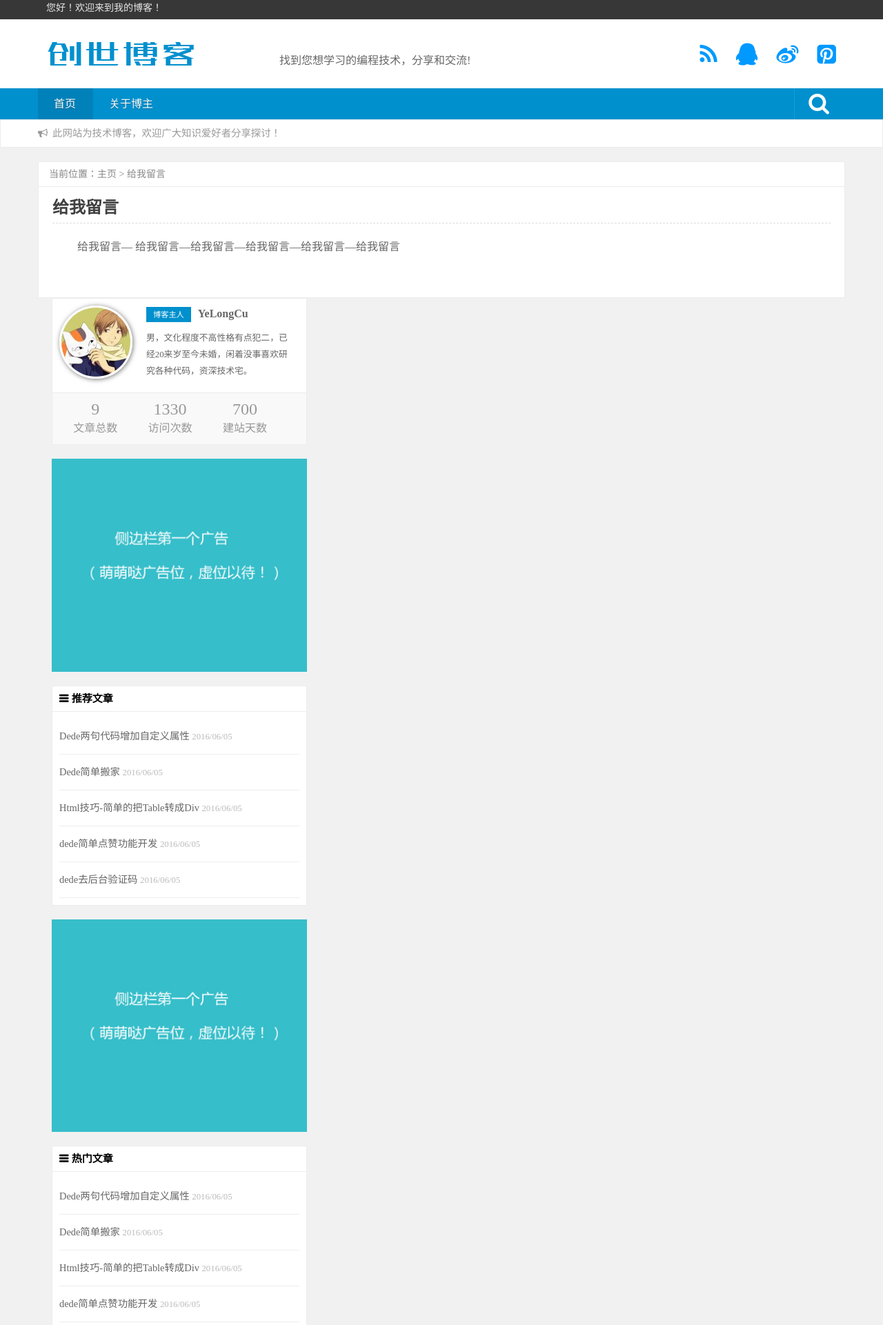
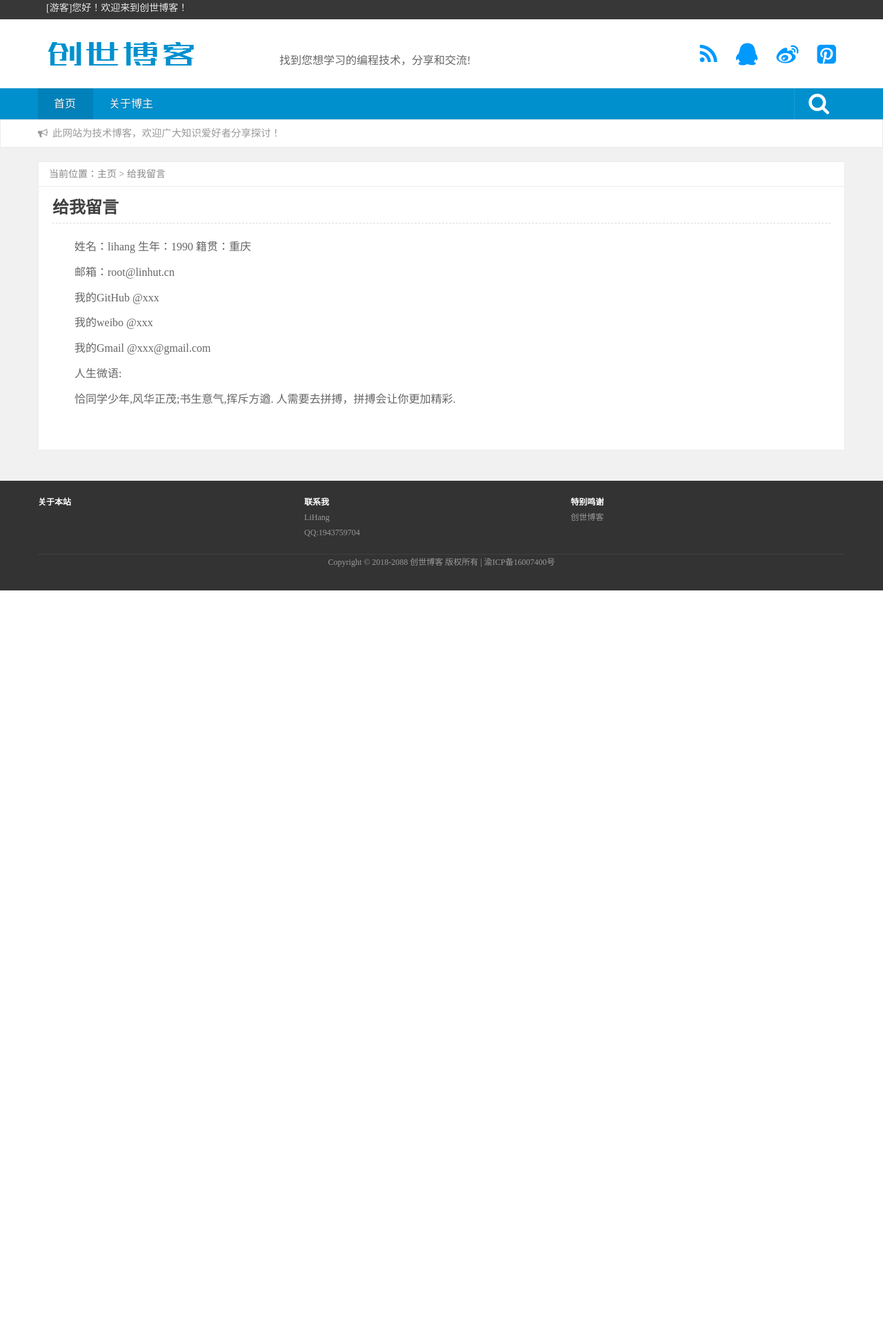
Before and after one commit to yuwuxin/blog_fishsou_com, a Django app: page /about.html in a window 1280 px wide. Shown: the top 1921 px of the page at 69% size. After the commit the page ends 856 px from the top, so only its background shows below. Run offline with Django 3.2, Linux system fonts and the light colour scheme; data that the repository does not hold is empty.

Commit message:
创世博客 模板优化

```diff
--- a/blog/templates/about.html
+++ b/blog/templates/about.html
@@ -6,7 +6,15 @@
       <div class="title">
         <h1> 给我留言 </h1>
       </div>
-      <div class="article_content"> <p>&nbsp;给我留言&mdash; 给我留言&mdash;给我留言&mdash;给我留言&mdash;给我留言&mdash;给我留言</p> </div>
+      <div class="article_content">
+          <p>姓名：lihang        生年：1990         籍贯：重庆</p>
+          <p>邮箱：root@linhut.cn</p>
+          <p>我的GitHub @xxx</p>
+          <p>我的weibo @xxx</p>
+          <p>我的Gmail @xxx@gmail.com</p>
+          <p>人生微语:</p>
+          <p>恰同学少年,风华正茂;书生意气,挥斥方遒. 人需要去拼搏，拼搏会让你更加精彩.</p>
+      </div>
     </div>
   </div>
 {% endblock %}
--- a/blog/templates/base.html
+++ b/blog/templates/base.html
@@ -25,14 +25,12 @@
     {% block content %}
     <div>这里是默认内容，所有继承自这个模板的，如果不覆盖就显示这里的默认内容。</div>
     {% endblock %}
-
-    {% include "widgets/right.html" %}
 </div>
 
 {% include "widgets/footer.html" %}
 
 <script>
-    var s1 = '2016-05-24';//设置为你的建站时间
+    var s1 = '2018-03-23';//设置为你的建站时间
     s1 = new Date(s1.replace(/-/g, "/"));
     s2 = new Date();
     var days = s2.getTime() - s1.getTime();
@@ -49,7 +47,7 @@
     }
 
     function showsectime() {
-        var birthDay = NewDate("2016-05-29");
+        var birthDay = NewDate("2018-03-23");
         var today = new Date();
         var timeold = today.getTime() - birthDay.getTime();
         var sectimeold = timeold / 1000
--- a/blog/templates/detail.html
+++ b/blog/templates/detail.html
@@ -53,4 +53,7 @@
     </div>
     <div class="clear"></div>
   </div>
+
+    {% include "widgets/right.html" %}
+
 {% endblock %}
--- a/blog/templates/index.html
+++ b/blog/templates/index.html
@@ -33,11 +33,14 @@
                 <span><i class="fa fa-clock-o"></i> {{ foo.created_at|date:"Y-m-d H:i:s" }} </span>
                 <span><i class="fa fa-comment-o"></i> <a href="article" class="ds-thread-count" data-thread-key="156">暂无评论</a> </span>
                 <span><i class="fa fa-eye"></i> {{ foo.click_count }} </span><span> </span>
-                <span class="more"><a href="article-{{ foo.id }}.html" title="{{ foo.title }}">阅读详情</a></span>
+                <span class="more"><a href="/article-{{ foo.id }}.html" title="{{ foo.title }}">阅读详情</a></span>
             </div>
         </div>
         {% endfor %}
 
         <div class='pagination'>&nbsp;&nbsp;<a href="/cms/">点击查看更多</a> &nbsp;</div>
     </div>
+
+    {% include "widgets/right.html" %}
+
 {% endblock %}
--- a/blog/templates/list.html
+++ b/blog/templates/list.html
@@ -27,11 +27,13 @@
                 <span><i class="fa fa-clock-o"></i> {{ foo.created_at|date:"Y-m-d H:i:s" }} </span>
                 <span><i class="fa fa-comment-o"></i> <a href="article" class="ds-thread-count" data-thread-key="156">暂无评论</a> </span>
                 <span><i class="fa fa-eye"></i> {{ foo.click_count }} </span><span> </span>
-                <span class="more"><a href="article-{{ foo.id }}.html" title="{{ foo.title }}">阅读详情</a></span>
+                <span class="more"><a href="/article-{{ foo.id }}.html" title="{{ foo.title }}">阅读详情</a></span>
             </div>
         </div>
         {% endfor %}
     <div class='pagination'>&nbsp;<li><span class="pageinfo">共 <strong>1</strong>页<strong>6</strong>条记录</span></li>
 </div>
   </div>
+
+    {% include "widgets/right.html" %}
 {% endblock %}
--- a/blog/templates/widgets/footer.html
+++ b/blog/templates/widgets/footer.html
@@ -19,6 +19,6 @@
       </p>
     </div>
     <div class="clear"></div>
-    <p class="ffooter">Copyright &copy; 2017-2069 创世博客 版权所有 | 粤ICP备32659865号  </p>
+    <p class="ffooter">Copyright &copy; 2018-2088 创世博客 版权所有 | 渝ICP备16007400号  </p>
   </div>
 </div>
--- a/blog/templates/widgets/header.html
+++ b/blog/templates/widgets/header.html
@@ -3,7 +3,7 @@
 <div class="top"><span href="#" class="totop"></span>
     <div class="topmenu">
         <ul id="menu-top" class="wrap">
-            <li><a>您好！欢迎来到我的博客！</a></li>
+            <li><a>[游客]您好！欢迎来到创世博客！</a></li>
         </ul>
     </div>
     <div class="wrap page-header">
```
